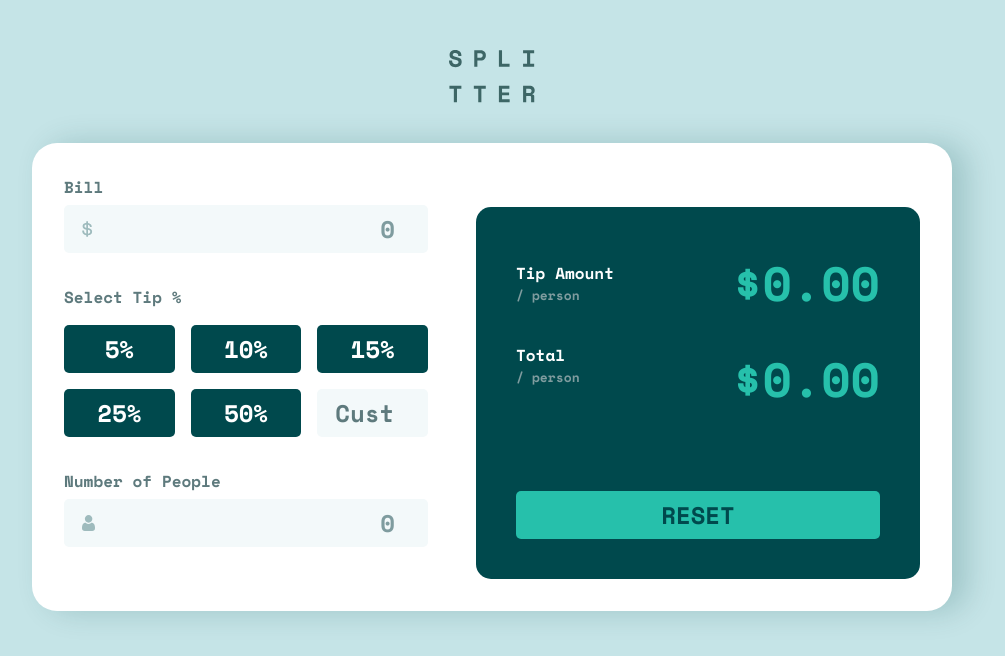
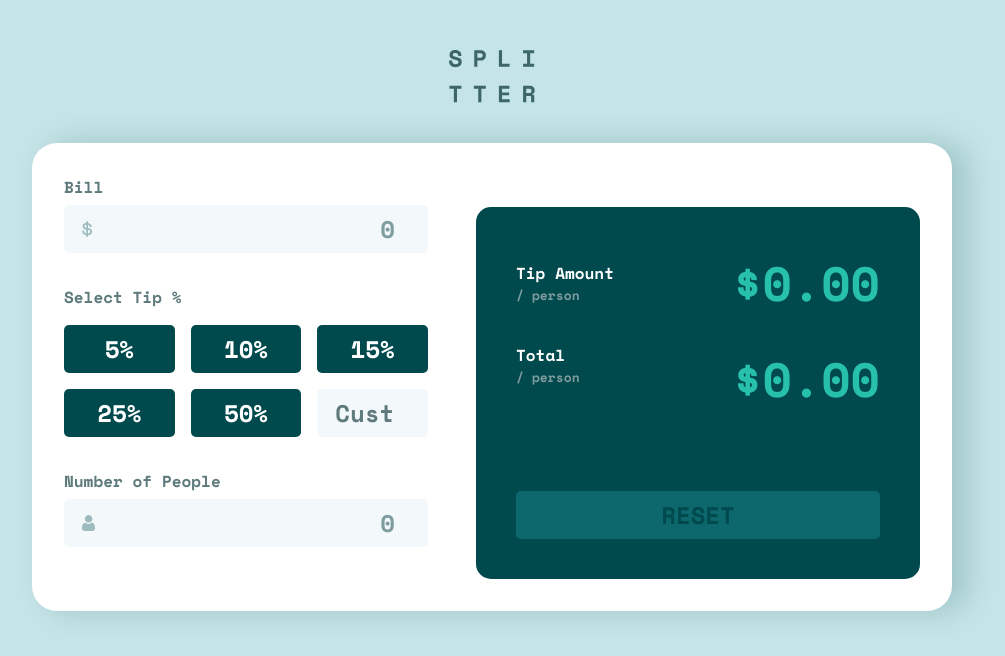
Before and after one commit to hamilton-i7/tip-calculator-react, a React (Create React App) app: page / in a window 1280 px wide. Shown: the top 656 px of the page, without its empty margins (148-1153 px from the left). Built offline with nearby package versions, Linux system fonts and the light colour scheme.

Commit message:
added reset button logic

```diff
--- a/src/App.js
+++ b/src/App.js
@@ -30,7 +30,7 @@ const tipButtons = [
 
 function App() {
   const [bill, setBill] = useState('');
-  const [tipPercentage, setTipPercentage] = useState(0);
+  const [tipPercentage, setTipPercentage] = useState('');
   const [peopleAmount, setPeopleAmount] = useState('');
   const [selectedButtonID, setSelectedButtonID] = useState('');
   const [customPercentage, setCustomPercentage] = useState('');
@@ -39,9 +39,11 @@ function App() {
     const currentBill = e.target.value;
     setBill(currentBill);
   };
+
   const peopleAmountHandler = e => {
     setPeopleAmount(e.target.value);
   };
+
   const tipPercentageHandler = button => {
     setTipPercentage(button.percentage);
     setSelectedButtonID(button.id);
@@ -49,6 +51,7 @@ function App() {
     //* Clear custom percentage field if there's a value
     if (customPercentage) setCustomPercentage('');
   };
+
   const customPercentageHandler = e => {
     const currentPercentage = e.target.value;
     setCustomPercentage(currentPercentage);
@@ -56,6 +59,13 @@ function App() {
 
     //* Unselected any percentage button if there's one
     if (currentPercentage) setSelectedButtonID(null);
+  };
+
+  const resetHandler = () => {
+    setBill('');
+    setTipPercentage('');
+    setPeopleAmount('');
+    setSelectedButtonID('');
   };
 
   return (
@@ -78,6 +88,7 @@ function App() {
             bill={bill}
             peopleAmount={peopleAmount}
             percentage={tipPercentage}
+            onReset={resetHandler}
           />
         </Card>
       </main>
--- a/src/components/general/Button.js
+++ b/src/components/general/Button.js
@@ -19,6 +19,9 @@ function getButtonVariant(variant) {
     case Constants.PRIMARY_VARIANT:
       buttonVariant = styles['btn--primary-variant'];
       break;
+    case Constants.DISABLED:
+      buttonVariant = styles['btn--disabled'];
+      break;
     default:
       buttonVariant = styles.btn;
   }
--- a/src/components/general/Button.module.scss
+++ b/src/components/general/Button.module.scss
@@ -1,4 +1,6 @@
 @import '../../scss/variables';
+
+$disabled-color: #0d686d;
 
 .btn {
   border: none;
@@ -21,10 +23,11 @@
     color: $neutral-color-1;
   }
 
-  &--neutral {
+  &--disabled {
     @extend .btn;
 
-    background-color: $neutral-color-5;
-    color: $neutral-color-2;
+    background-color: $disabled-color;
+    color: $neutral-color-1;
+    cursor: default;
   }
 }
--- a/src/components/ui/TipInfo.js
+++ b/src/components/ui/TipInfo.js
@@ -4,13 +4,20 @@ import * as Constants from '../../utils/constants';
 
 const ZERO = '0.00';
 
-function TipInfo({ bill, percentage, peopleAmount }) {
+function TipInfo({ bill, percentage, peopleAmount, onReset }) {
   const tip = isValid(+peopleAmount)
     ? calculateTip(+bill, percentage, peopleAmount)
     : ZERO;
   const total = isValid(+peopleAmount)
     ? calculateTotal(+bill, percentage, peopleAmount)
     : ZERO;
+  const buttonVariant = areFieldsEmpty(
+    bill + '',
+    percentage + '',
+    peopleAmount + ''
+  )
+    ? Constants.DISABLED
+    : Constants.PRIMARY_VARIANT;
   return (
     <section className={styles['tip-info__container']}>
       <div className={styles['amount-info__container']}>
@@ -29,8 +36,11 @@ function TipInfo({ bill, percentage, peopleAmount }) {
       </div>
       <Button
         text="RESET"
-        variant={Constants.PRIMARY_VARIANT}
+        variant={buttonVariant}
         className={styles['tip-info__btn']}
+        onClick={() => {
+          if (buttonVariant !== Constants.DISABLED) onReset();
+        }}
       />
     </section>
   );
@@ -58,4 +68,10 @@ function roundToTwo(num) {
   return +(Math.round(num + 'e+2') + 'e-2');
 }
 
+function areFieldsEmpty(bill, percentage, peopleAmount) {
+  return (
+    bill.length === 0 && percentage.length === 0 && peopleAmount.length === 0
+  );
+}
+
 export default TipInfo;
--- a/src/utils/constants.js
+++ b/src/utils/constants.js
@@ -1,2 +1,3 @@
 export const PRIMARY = 'primary';
 export const PRIMARY_VARIANT = 'primary-variant';
+export const DISABLED = 'disabled';
```
